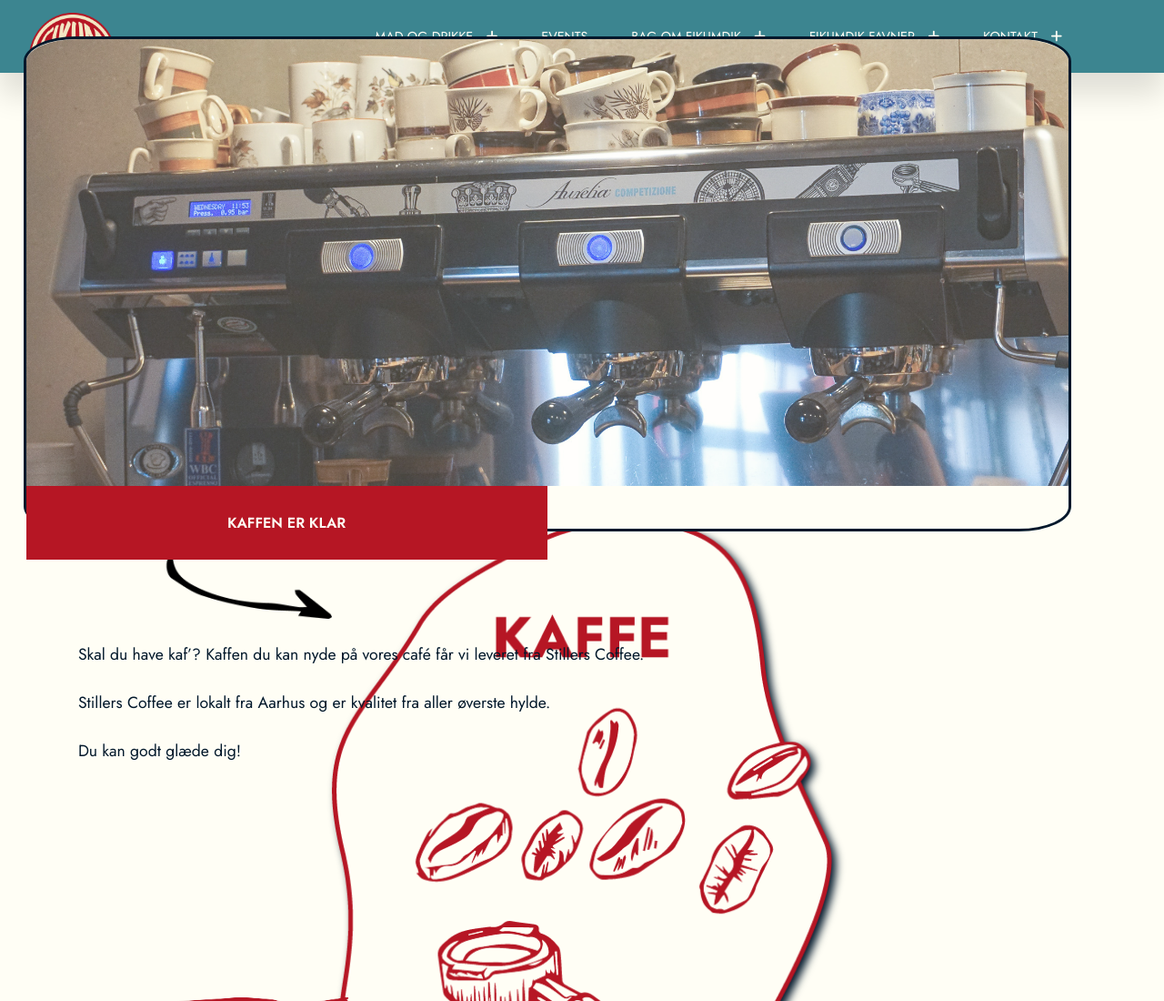
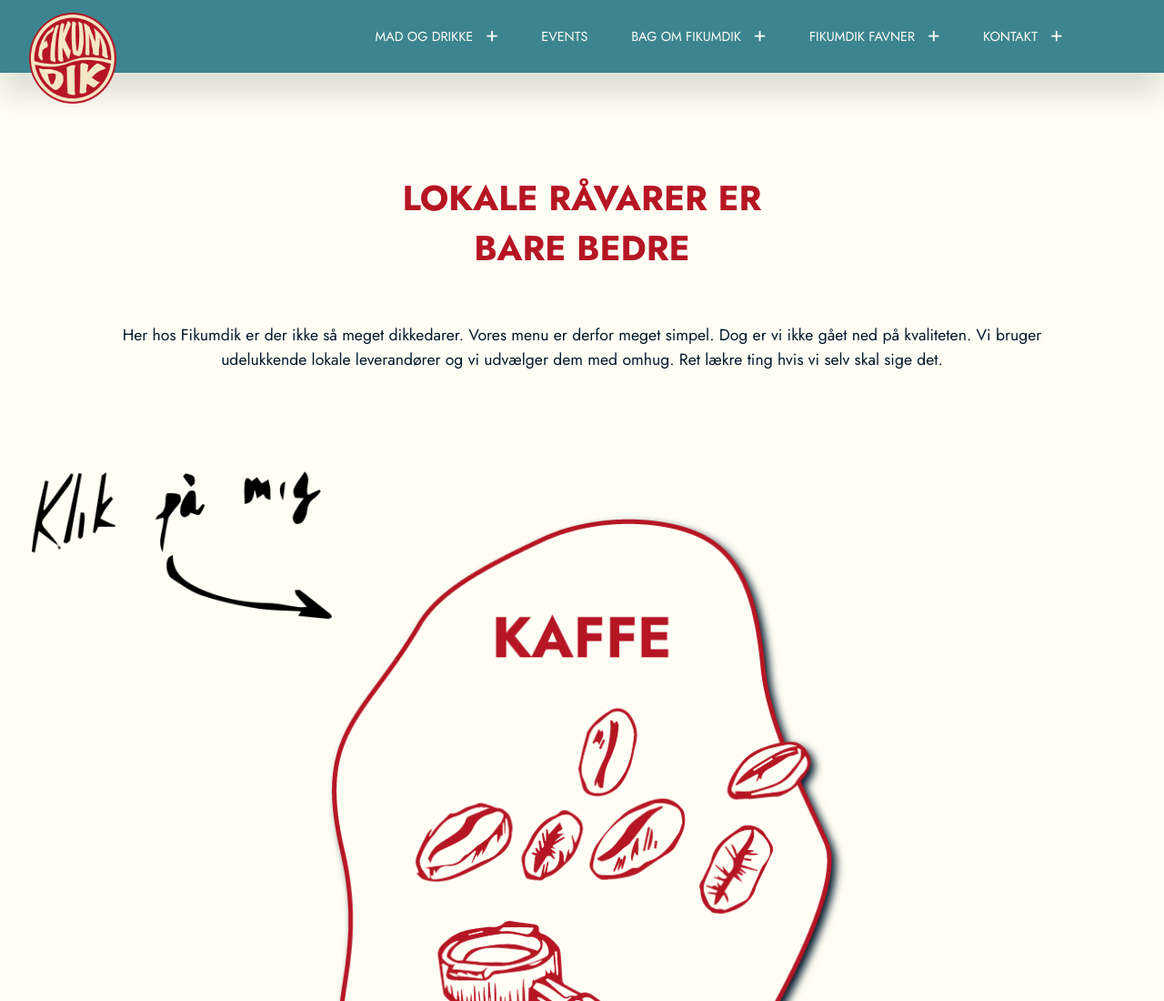
Before and after one commit to annalene97/fikumdik, a plain HTML site: page madogdrikke.html in a window 1280 px wide. Shown: the top 1100 px of the page at 91% size. Drawn offline with Linux system fonts and the light colour scheme.

Commit message:
Update mad css

```diff
--- a/mad_style.css
+++ b/mad_style.css
@@ -70,7 +70,7 @@
 
 /* MODALER */
 .mad_modal{
-    display: block; /* sæt display:none */
+    display: none; /* sæt display:none */
     position: fixed;
     z-index: 1;
     top: 5%;
```
